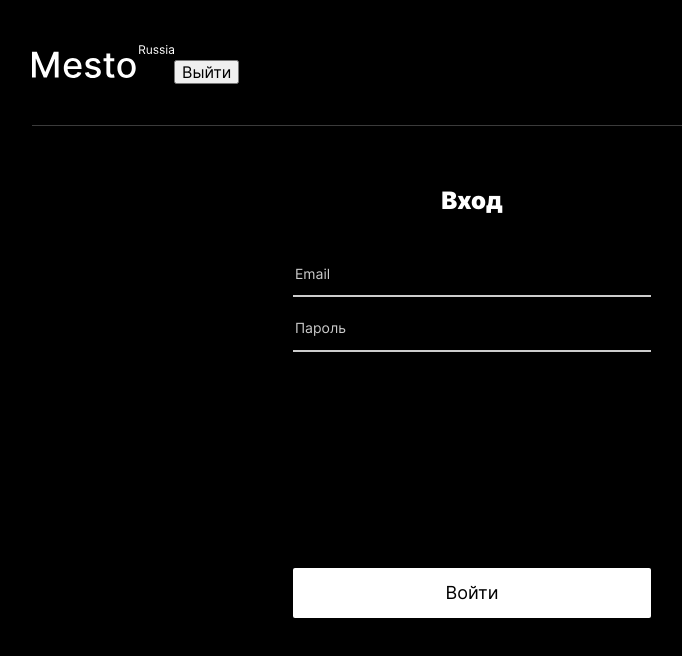
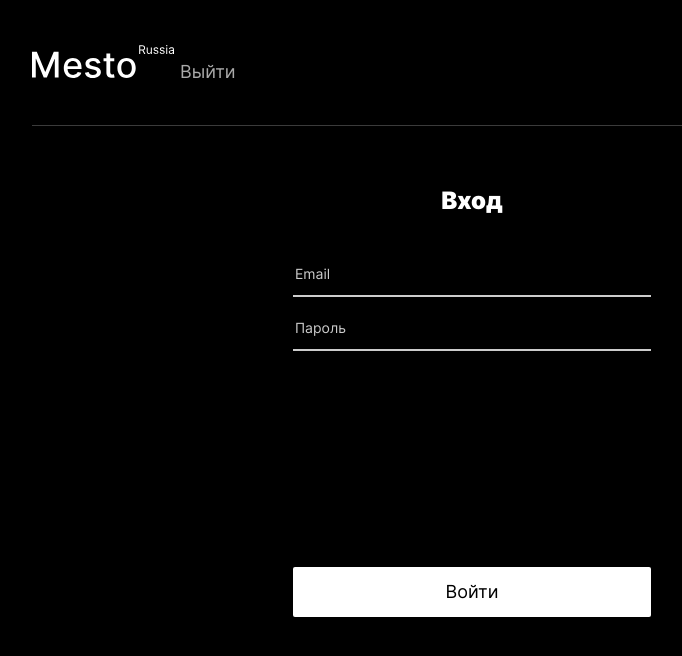
Before and after one commit to Karmyshkov/react-mesto-auth, a React (Create React App) app: page /sign-in in a window 1280 px wide. Shown: the top 656 px of the page, without its empty margins (168-850 px from the left). Built offline with nearby package versions, Linux system fonts and the light colour scheme; no server answers.

Commit message:
feat: add style for logout btn

```diff
--- /dev/null
+++ b/src/blocks/header/__btn/header__btn.css
@@ -0,0 +1,9 @@
+.header__btn {
+  cursor: pointer;
+  background-color: transparent;
+  border: none;
+  font-size: 18px;
+  color: var(--color-btn-logout);
+  font-weight: 400;
+  line-height: 22px;
+}
--- a/src/components/Header.js
+++ b/src/components/Header.js
@@ -11,7 +11,7 @@ const Header = ({ onLogout }) => {
           alt="Логотип веб-сайта Место"
         />
       </a>
-      <button onClick={onLogout} type="button">
+      <button onClick={onLogout} className="header__btn" type="button">
         Выйти
       </button>
     </header>
--- a/src/pages/index.css
+++ b/src/pages/index.css
@@ -12,6 +12,7 @@
 @import url(../blocks/header/header.css);
 @import url(../blocks/page/__header/page__header.css);
 @import url(../blocks/header/__logo/header__logo.css);
+@import url(../blocks/header/__btn/header__btn.css);
 
 /* / header */
 
--- a/src/variables/variables.css
+++ b/src/variables/variables.css
@@ -15,4 +15,5 @@
   --color-placeholder: #c4c4c4;
   --color-error: #ff0000;
   --color-disabled: #c5c5c5;
+  --color-btn-logout: #a9a9a9;
 }
```
